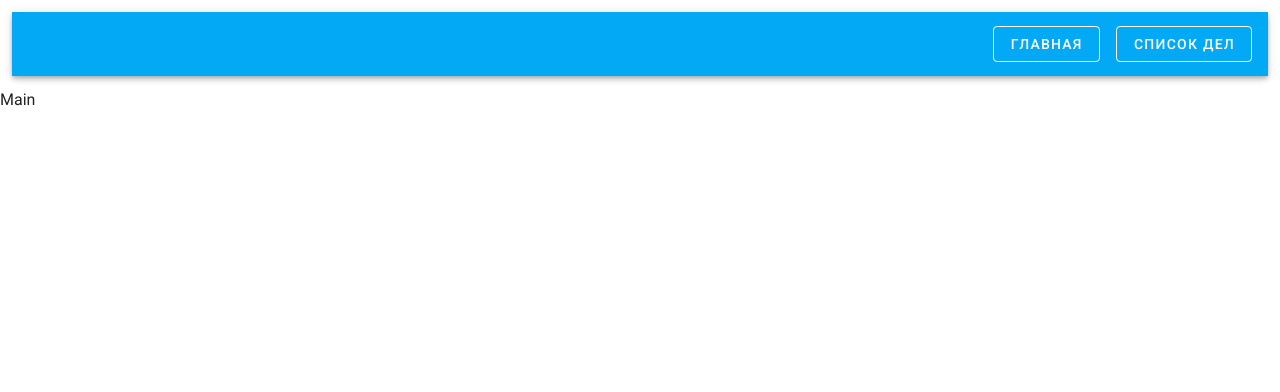
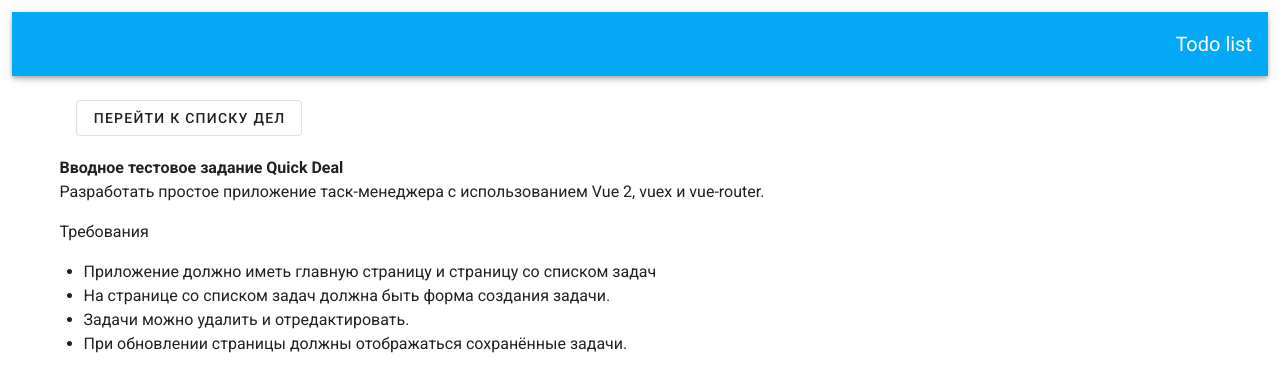
Before and after one commit to dimashikalov/todos-qiuckdil, a Vue app: page / in a window 1280 px wide. Shown: the top 392 px of the page. Built offline with nearby package versions, Linux system fonts and the light colour scheme.

Commit message:
app completed

```diff
--- a/src/components/Navbar.vue
+++ b/src/components/Navbar.vue
@@ -2,16 +2,7 @@
   <v-container fluid>
     <v-app-bar color="light-blue" dark>
       <v-spacer />
-      <v-btn outlined class="ml-4">
-        <router-link style="text-decoration: none; color: inherit" to="/"
-          >Главная</router-link
-        >
-      </v-btn>
-      <v-btn outlined class="ml-4">
-        <router-link style="text-decoration: none; color: inherit" to="/todos"
-          >Список дел</router-link
-        >
-      </v-btn>
+      <v-toolbar-title>Todo list</v-toolbar-title>
     </v-app-bar>
   </v-container>
 </template>
--- a/src/pages/MainPage.vue
+++ b/src/pages/MainPage.vue
@@ -1,5 +1,28 @@
 <template>
-  <div>Main</div>
+  <v-container>
+    <div class="mb-5">
+      <v-btn outlined class="ml-4" text>
+        <router-link style="text-decoration: none; color: inherit" to="/todos"
+          >Перейти к списку дел</router-link
+        >
+      </v-btn>
+    </div>
+
+    <h4>Вводное тестовое задание Quick Deal</h4>
+    <p>
+      Разработать простое приложение таск-менеджера с использованием Vue 2, vuex
+      и vue-router.
+    </p>
+    <p>Требования</p>
+    <ul>
+      <li>
+        Приложение должно иметь главную страницу и страницу со списком задач
+      </li>
+      <li>На странице со списком задач должна быть форма создания задачи.</li>
+      <li>Задачи можно удалить и отредактировать.</li>
+      <li>При обновлении страницы должны отображаться сохранённые задачи.</li>
+    </ul>
+  </v-container>
 </template>
 
 <script>
--- a/src/pages/TodosPage.vue
+++ b/src/pages/TodosPage.vue
@@ -1,5 +1,10 @@
 <template>
   <v-container>
+    <v-btn outlined class="ml-4" text>
+      <router-link style="text-decoration: none; color: inherit" to="/"
+        >Перейти на главную страницу</router-link
+      >
+    </v-btn>
     <InputForm />
     <Todo
       v-for="todo in $store.getters.getAllTodos"
```
